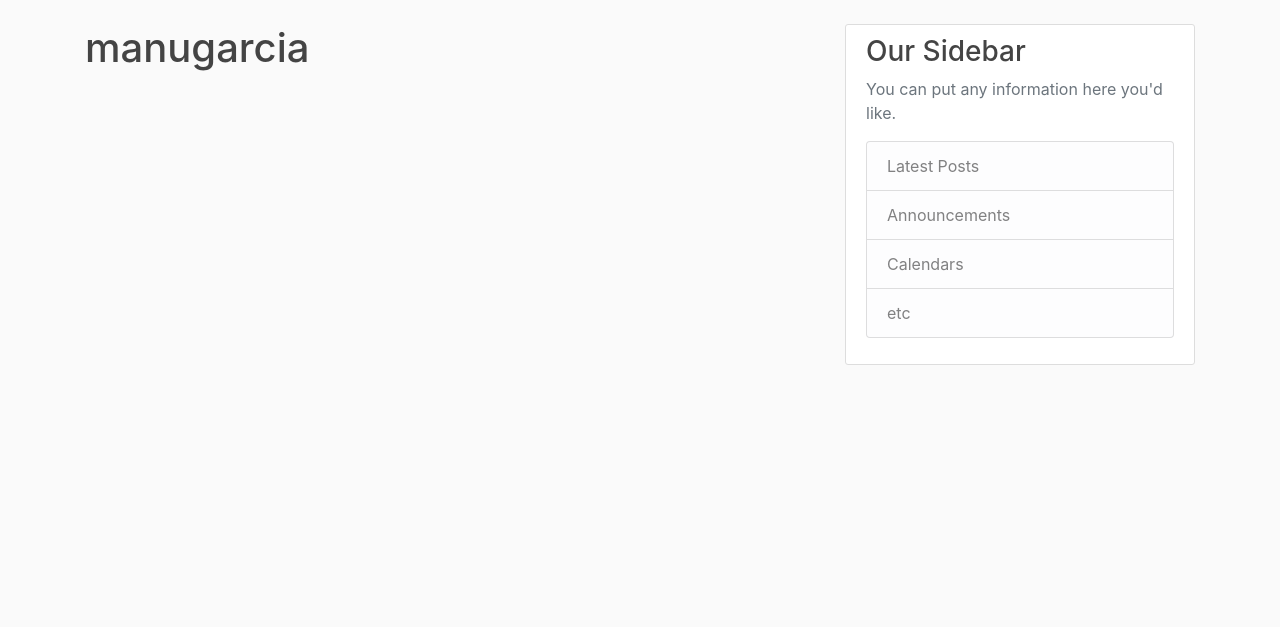
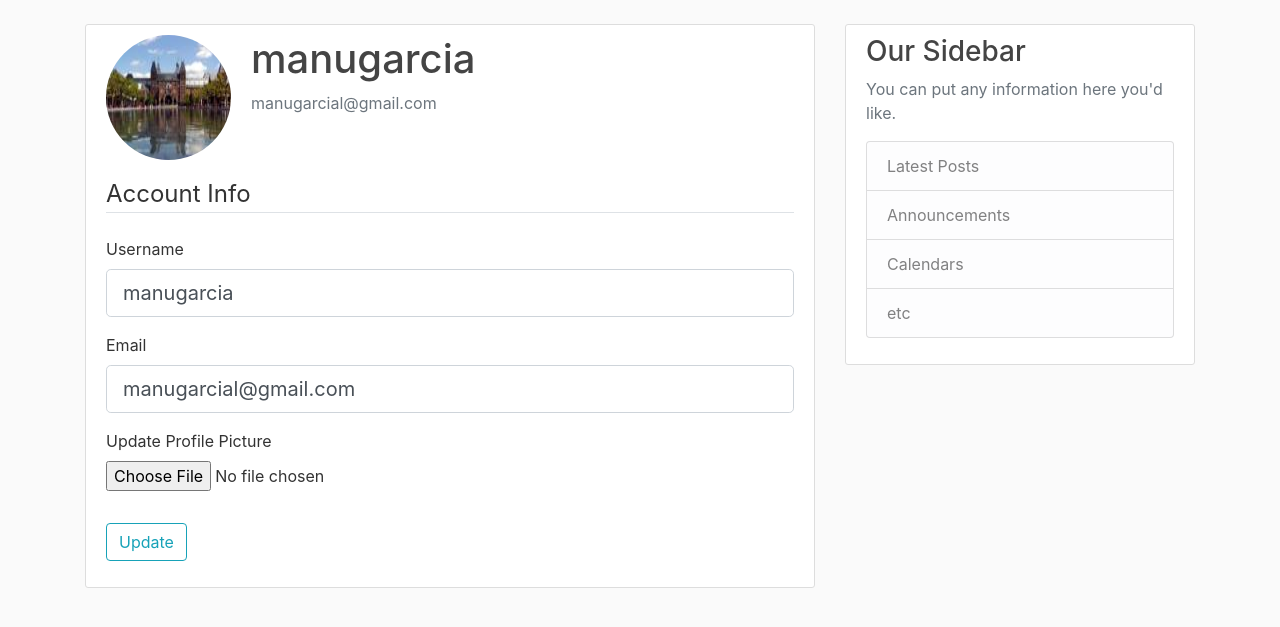
Before and after one commit to manugarcia101/Python, a Flask app: page /account in a window 1280 px wide. Shown: the part 56-683 px from the top of the page. Run offline with Flask 2, Linux system fonts and the light colour scheme; a user stored in the database is signed in; some libraries are stand-ins or nearby versions.

Commit message:
Adding User account info

```diff
--- a/Flask_app/app/forms.py
+++ b/Flask_app/app/forms.py
@@ -1,4 +1,6 @@
 from flask_wtf import FlaskForm
+from flask_wtf.file import FileField, FileAllowed
+from flask_login import current_user
 from wtforms import StringField, PasswordField, SubmitField, BooleanField
 from wtforms.validators import DataRequired, Length, Email, EqualTo, ValidationError
 from app.models import User
@@ -33,3 +35,27 @@ class LoginForm(FlaskForm):
     password = PasswordField('Password', validators=[DataRequired()])
     remember = BooleanField('Remember Me')
     submit = SubmitField('Login')
+
+
+class UpdateAccountForm(FlaskForm):
+    username = StringField('Username',
+                           validators=[DataRequired(), Length(min=2, max=20)])
+    email = StringField('Email',
+                        validators=[DataRequired(), Email()])
+    picture = FileField('Update Profile Picture', validators=[
+                        FileAllowed(['jpg', 'png'])])
+    submit = SubmitField('Update')
+
+    def validate_username(self, username):
+        if username.data != current_user.username:
+            user = User.query.filter_by(username=username.data).first()
+            if user:
+                raise ValidationError(
+                    'That username is taken. Please choose a different one.')
+
+    def validate_email(self, email):
+        if email.data != current_user.email:
+            user = User.query.filter_by(email=email.data).first()
+            if user:
+                raise ValidationError(
+                    'That email is taken. Please choose a different one.')
--- a/Flask_app/app/routes.py
+++ b/Flask_app/app/routes.py
@@ -1,6 +1,9 @@
+import os
+import secrets
+from PIL import Image
 from flask import render_template, url_for, flash, redirect, request
 from app import app, db, bcrypt
-from app.forms import RegistrationForm, LoginForm
+from app.forms import RegistrationForm, LoginForm, UpdateAccountForm
 from app.models import User, Post
 from flask_login import login_user, current_user, logout_user, login_required
 
@@ -19,7 +22,6 @@ posts = [
         'date_posted': 'June 05, 2018'
     }
 ]
-
 
 @app.route("/")
 @app.route("/home")
@@ -45,7 +47,7 @@ def register():
         db.session.add(user)
         db.session.commit()
         flash('Your account has been created! You are now able to log in', 'success')
-        return redirect(url_for('home'))
+        return redirect(url_for('login'))
     return render_template('register.html', title='Register', form=form)
 
 
@@ -59,8 +61,8 @@ def login():
         if user and bcrypt.check_password_hash(user.password, form.password.data):
             login_user(user, remember=form.remember.data)
             next_page = request.args.get('next')
+            return redirect(next_page) if next_page else redirect(url_for('home'))
             #this redirect us to some page that we were trying to access previously
-            return redirect(next_page) if next_page else redirect(url_for('home'))
         else:
             flash('Login Unsuccessful. Please check email and password', 'danger')
     return render_template('login.html', title='Login', form=form)
@@ -71,8 +73,41 @@ def logout():
     logout_user()
     return redirect(url_for('home'))
 
-#This redirect us to our profile/account
-@app.route("/account")
+
+def save_picture(form_picture):
+    random_hex = secrets.token_hex(8)
+    _, f_ext = os.path.splitext(form_picture.filename)
+    picture_fn = random_hex + f_ext
+    picture_path = os.path.join(
+        app.root_path, 'static/images', picture_fn)
+
+    output_size = (125, 125)
+    i = Image.open(form_picture)
+    i.thumbnail(output_size)
+    i.save(picture_path)
+
+    return picture_fn
+
+
+@app.route("/account", methods=['GET', 'POST'])
 @login_required
 def account():
-    return render_template('account.html', title='Account')
+    form = UpdateAccountForm()
+    if form.validate_on_submit():
+        if form.picture.data:
+            picture_file = save_picture(form.picture.data)
+            current_user.image_file = picture_file
+        current_user.username = form.username.data
+        current_user.email = form.email.data
+        db.session.commit()
+        flash('Your account has been updated!', 'success')
+        return redirect(url_for('account'))
+        #By redirecting, we don't get the browser message saying
+        #(are you sure you want to refresh? It will cause bla bla bla)
+    elif request.method == 'GET':
+        form.username.data = current_user.username
+        form.email.data = current_user.email
+    image_file = url_for(
+        'static', filename='images/' + current_user.image_file)
+    return render_template('account.html', title='Account',
+                           image_file=image_file, form=form)
--- a/Flask_app/app/templates/account.html
+++ b/Flask_app/app/templates/account.html
@@ -1,3 +1,42 @@
 {% extends "layout.html" %} {% block content %}
-<h1>{{ current_user.username }}</h1>
+<div class="content-section">
+    <div class="media">
+        <img class="rounded-circle account-img" src="{{ image_file }}">
+        <div class="media-body">
+            <h2 class="account-heading">{{ current_user.username }}</h2>
+            <p class="text-secondary">{{ current_user.email }}</p>
+        </div>
+    </div>
+    <form method="POST" action="" enctype="multipart/form-data">
+        {{ form.hidden_tag() }}
+        <fieldset class="form-group">
+            <legend class="border-bottom mb-4">Account Info</legend>
+            <div class="form-group">
+                {{ form.username.label(class="form-control-label") }} {% if form.username.errors %} {{ form.username(class="form-control form-control-lg is-invalid") }}
+                <div class="invalid-feedback">
+                    {% for error in form.username.errors %}
+                    <span>{{ error }}</span> {% endfor %}
+                </div>
+                {% else %} {{ form.username(class="form-control form-control-lg") }} {% endif %}
+            </div>
+            <div class="form-group">
+                {{ form.email.label(class="form-control-label") }} {% if form.email.errors %} {{ form.email(class="form-control form-control-lg is-invalid") }}
+                <div class="invalid-feedback">
+                    {% for error in form.email.errors %}
+                    <span>{{ error }}</span> {% endfor %}
+                </div>
+                {% else %} {{ form.email(class="form-control form-control-lg") }} {% endif %}
+            </div>
+            <div class="form-group">
+                {{ form.picture.label() }} {{ form.picture(class="form-control-file") }} {% if form.picture.errors %} {% for error in form.picture.errors %}
+                <span class="text-danger">{{ error }}</span>
+                </br>
+                {% endfor %} {% endif %}
+            </div>
+        </fieldset>
+        <div class="form-group">
+            {{ form.submit(class="btn btn-outline-info") }}
+        </div>
+    </form>
+</div>
 {% endblock content %}
```
Also changed, not shown: Flask_app/app/site.db, Flask_app/app/static/images/8916d94fef83f7f5.jpg (added), Flask_app/app/static/images/default.jpg (added), Flask_app/app/static/images/e404760b6f7562dc.jpg (added).
